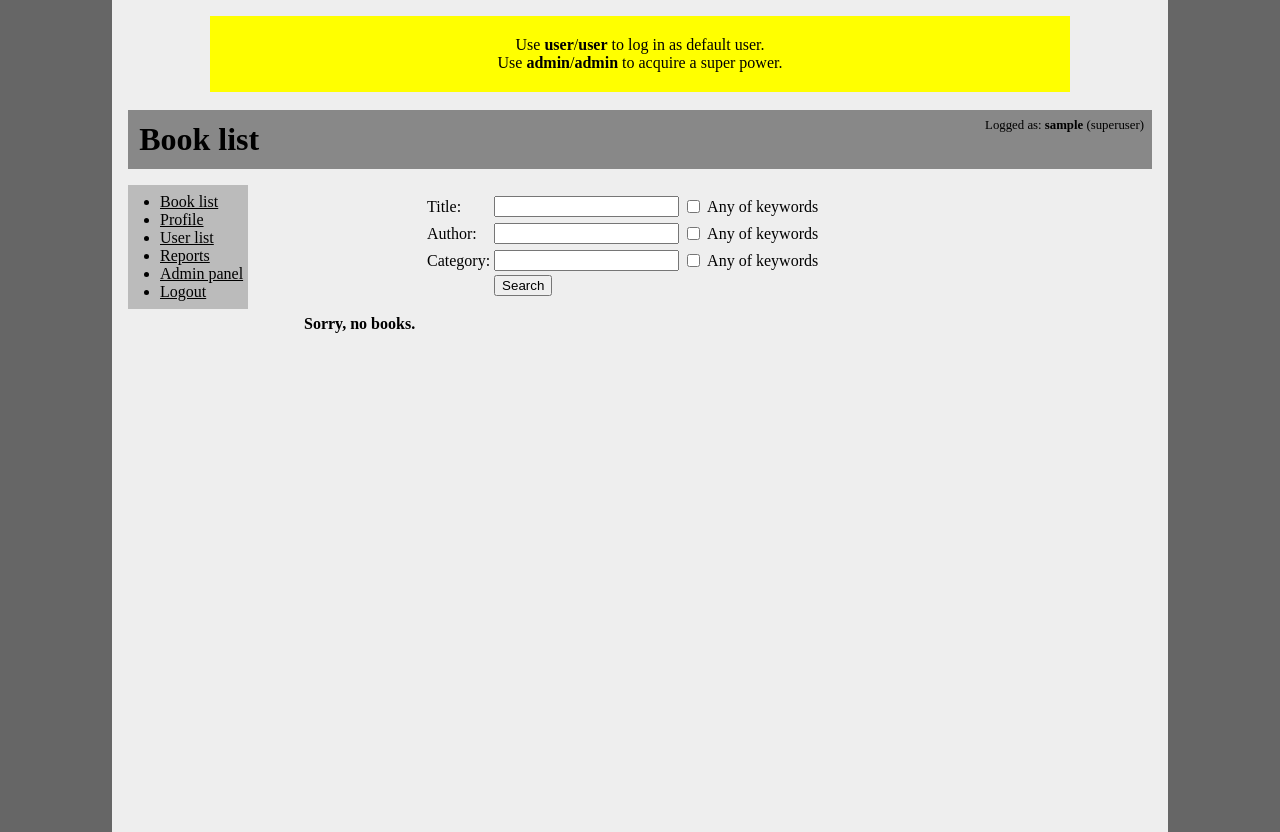
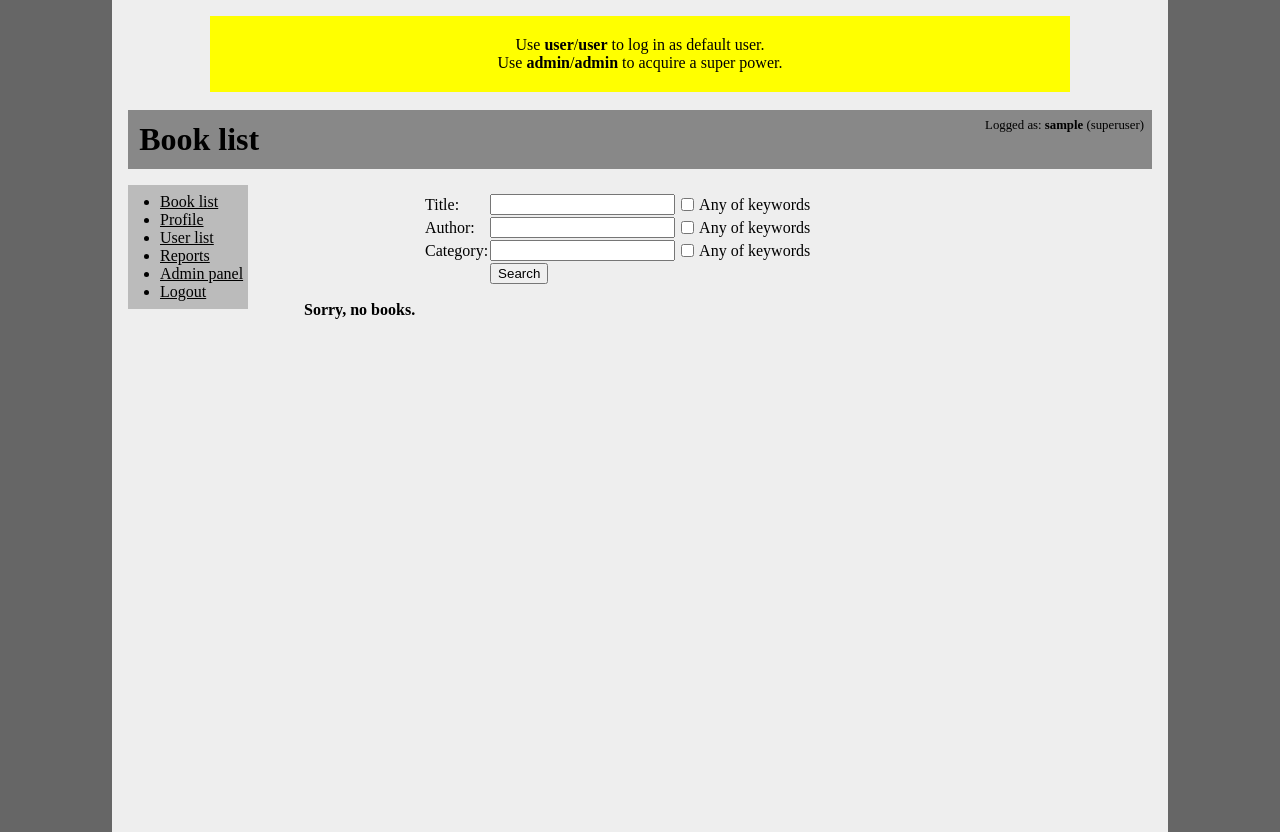
Before and after one commit to mmilewski/entelib, a Django app: page /entelib/books/ in a window 1280 px wide. Run offline with Django 3.2, Linux system fonts and the light colour scheme; the visitor is signed in with stand-in values (Sample User, id 1); parts of the project's set-up code (start-up, migrations or seed data) failed here and were passed over.

Commit message:
modifications proposed in comments on revision r187

```diff
--- a/entelib/media/stylesheets/style.css
+++ b/entelib/media/stylesheets/style.css
@@ -16,15 +16,21 @@ h1, h2
     margin: 0.1em;
 }
 
+table
+{
+    border-collapse: collapse;
+    border: 0;
+}
+
 table.booklist
 {
     margin-top: 1em;
     width: 100%;
     border: 1px solid #000;
-    text-align: center
+    text-align: center;
 }
 
-table.booklist td
+table.booklist td, th
 {
     padding: 0.5em;
     border: 1px solid #000;
```
Also changed, not shown: entelib/templates/bookcopies.html (+7 -7 lines).
